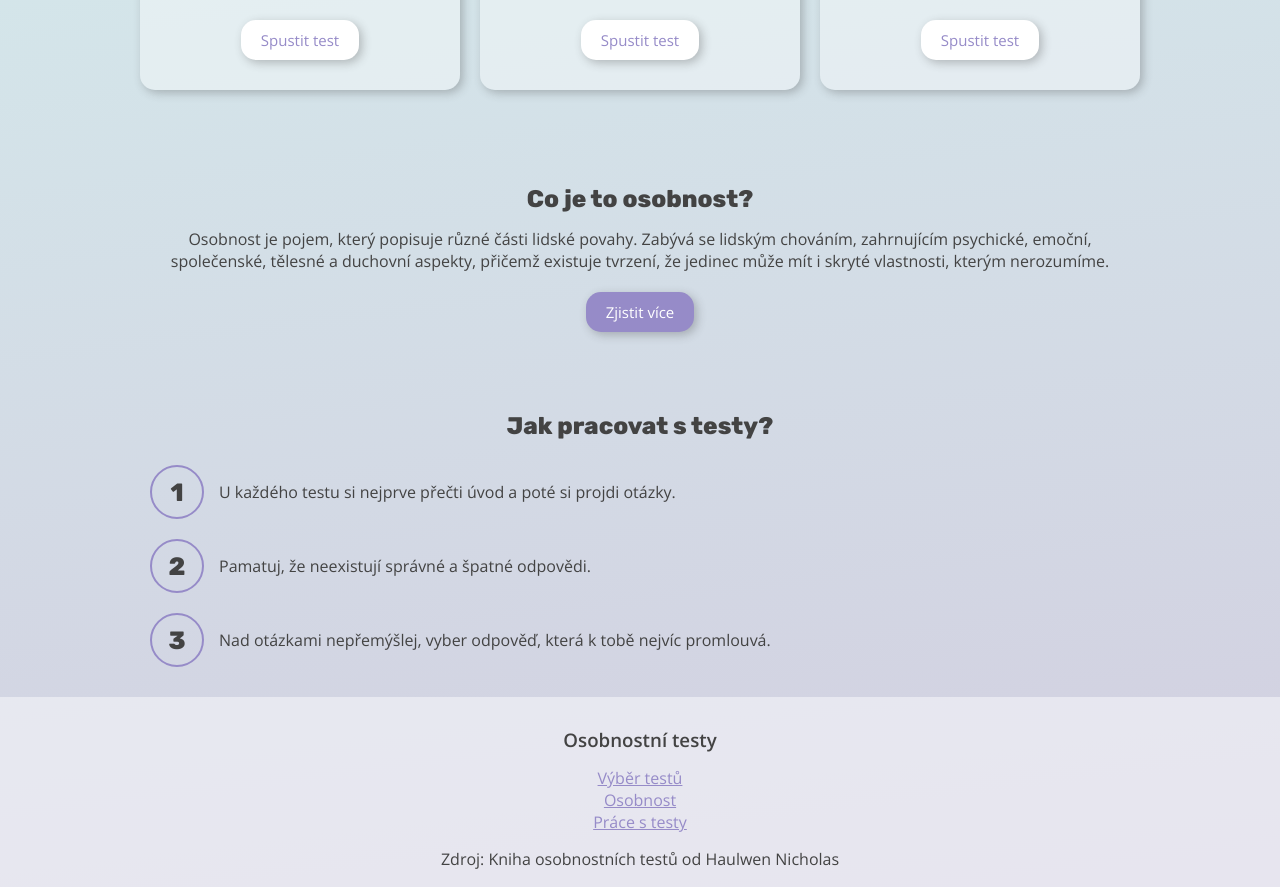
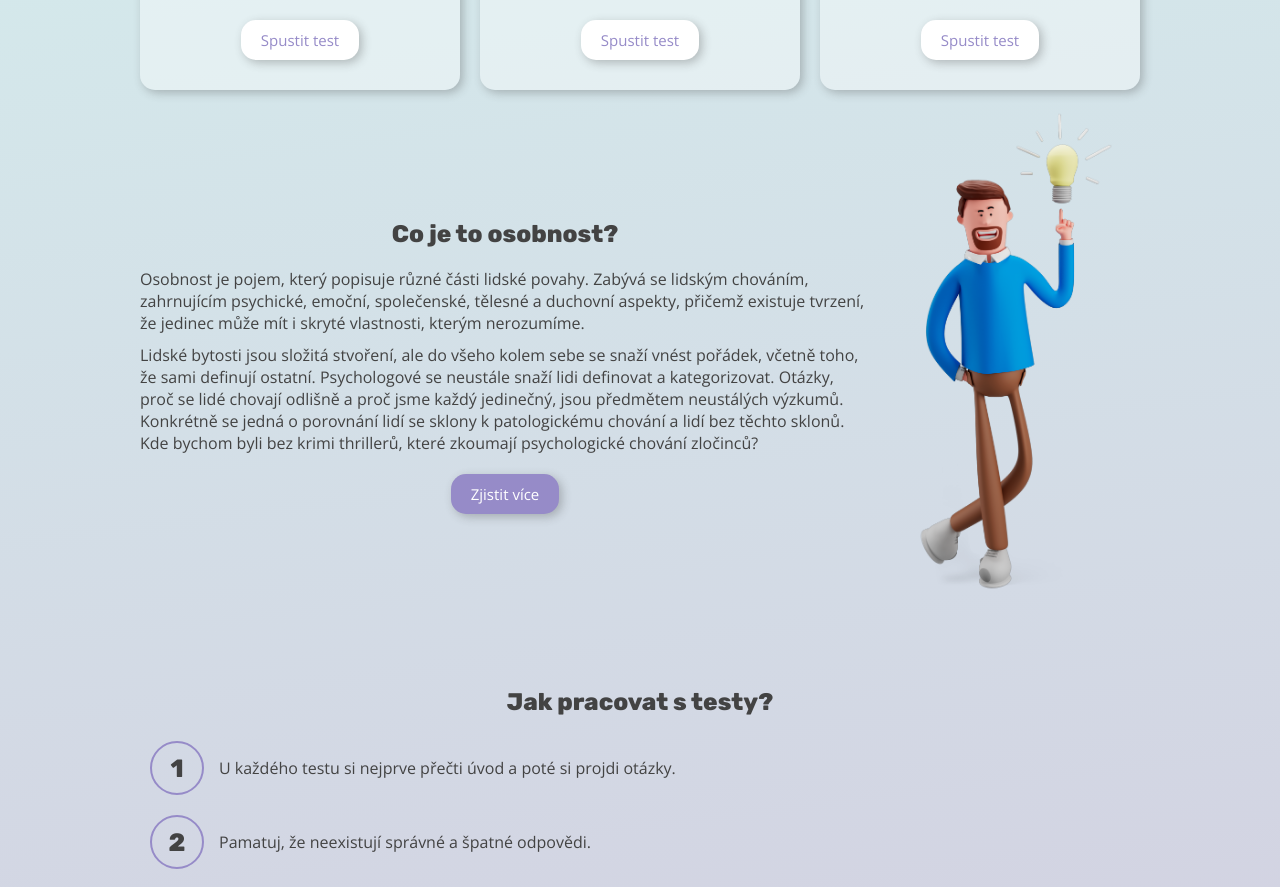
Before and after one commit to gracianaa/osobnostni-testy, a React (Vite) app: page / in a window 1280 px wide. Shown: the part 1061-1948 px from the top of the page. Built offline with nearby package versions, Linux system fonts and the light colour scheme.

Commit message:
About personality section styled to be responsive

```diff
--- a/src/components/AboutPersonality/index.jsx
+++ b/src/components/AboutPersonality/index.jsx
@@ -5,18 +5,28 @@ import ideaMan from './idea.png';
 export const AboutPersonality = () => {
   return (
     <section className="aboutPersonality" id="aboutPersonality">
+      <div className="aboutPersonality__text">
         <h2 className="aboutPersonality__heading">Co je to osobnost?</h2>
         <p className="aboutPersonality__info">
           Osobnost je pojem, který popisuje různé části lidské povahy. Zabývá se
-        lidským chováním, zahrnujícím psychické, emoční, společenské, tělesné a
-        duchovní aspekty, přičemž existuje tvrzení, že jedinec může mít i skryté
-        vlastnosti, kterým nerozumíme.
+          lidským chováním, zahrnujícím psychické, emoční, společenské, tělesné
+          a duchovní aspekty, přičemž existuje tvrzení, že jedinec může mít i
+          skryté vlastnosti, kterým nerozumíme.
+        </p>
+        <p className="aboutPersonality__infoDesktop">
+          Lidské bytosti jsou složitá stvoření, ale do všeho kolem sebe se snaží
+          vnést pořádek, včetně toho, že sami definují ostatní. Psychologové se
+          neustále snaží lidi definovat a kategorizovat. Otázky, proč se lidé
+          chovají odlišně a proč jsme každý jedinečný, jsou předmětem neustálých
+          výzkumů. Konkrétně se jedná o porovnání lidí se sklony k patologickému
+          chování a lidí bez těchto sklonů. Kde bychom byli bez krimi thrillerů,
+          které zkoumají psychologické chování zločinců?
         </p>
 
         <Button to="/personality" type={'primary'}>
           Zjistit více
         </Button>
-
+      </div>
       <div className="aboutPersonality__img">
         <img src={ideaMan} alt="Man with an idea" />
       </div>
--- a/src/components/AboutPersonality/style.css
+++ b/src/components/AboutPersonality/style.css
@@ -2,12 +2,57 @@
   display: flex;
   flex-direction: column;
   align-items: center;
+  gap: 10px;
+}
+
+.aboutPersonality__heading {
+  margin-bottom: 20px;
 }
 
 .aboutPersonality__info {
   margin-bottom: 20px;
+  text-align: left;
+}
+
+.aboutPersonality__infoDesktop {
+  display: none;
 }
 
 .aboutPersonality__img {
   display: none;
 }
+
+@media screen and (min-width: 850px) {
+  .aboutPersonality {
+    margin-top: 0;
+    flex-direction: row;
+    align-items: center;
+    justify-content: center;
+    gap: 20px;
+  }
+
+  .aboutPersonality__info {
+    margin-bottom: 10px;
+    text-align: left;
+  }
+
+  .aboutPersonality__infoDesktop {
+    display: block;
+    text-align: left;
+    margin-bottom: 20px;
+  }
+
+
+
+  .aboutPersonality__img {
+    display: block;
+    flex-basis: 25%;
+    width: 100%;
+    flex-shrink: 0;
+  }
+
+  .aboutPersonality__img img {
+    width: 100%;
+    max-width: 200px;
+  }
+}
```
Also changed, not shown: src/components/AboutPersonality/idea.png. Lines whose indentation alone changed are shown as unchanged.
